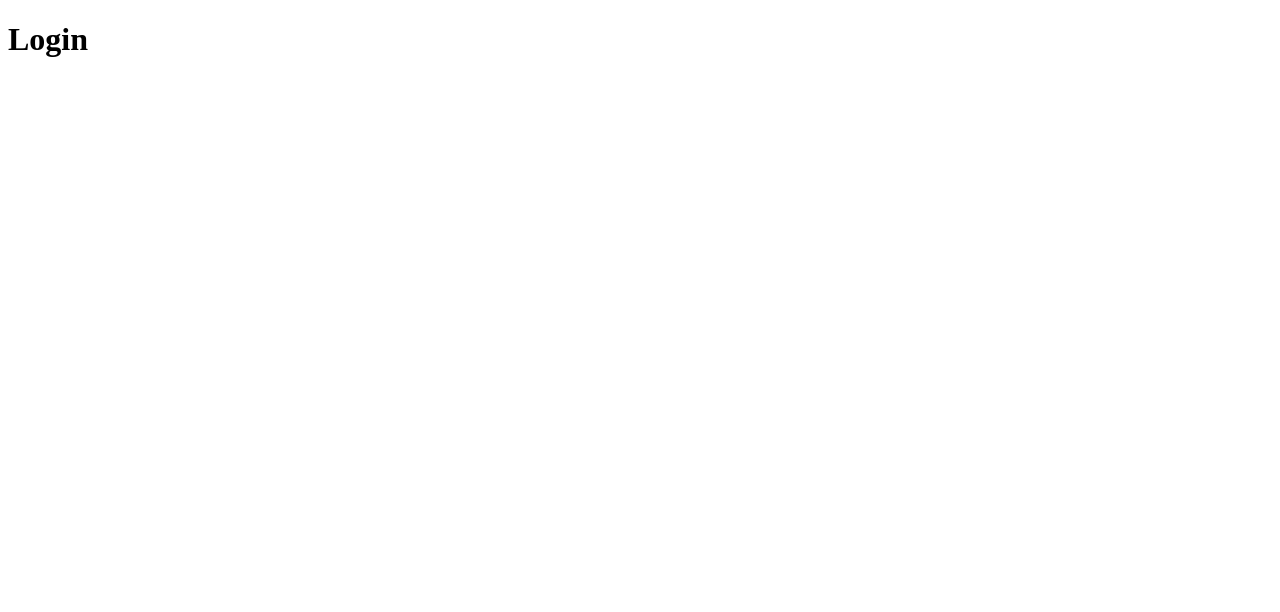
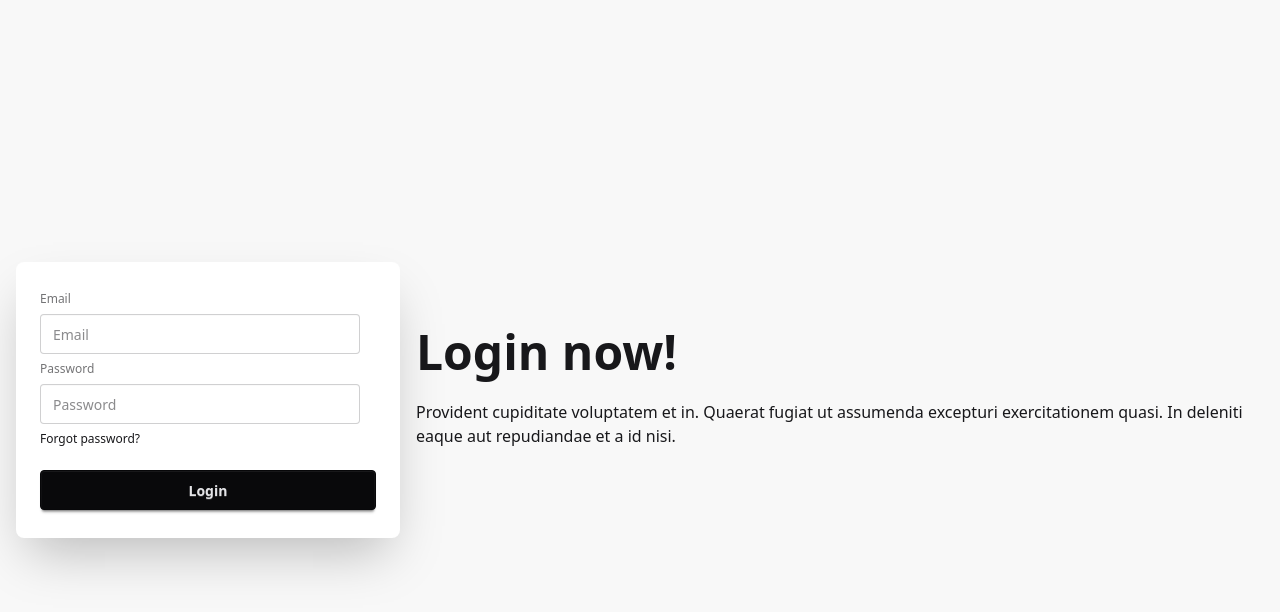
Before and after one commit to dojofullstack/mi-primer-portafolio-dojo, a plain HTML site: page login.html in a window 1280 px wide. Drawn offline with nearby package versions, Linux system fonts and the light colour scheme.

Commit message:
login completado

```diff
--- a/login.html
+++ b/login.html
@@ -1,13 +1,38 @@
 <!DOCTYPE html>
 <html lang="en">
-<head>
-    <meta charset="UTF-8">
-    <meta name="viewport" content="width=device-width, initial-scale=1.0">
+  <head>
+    <meta charset="UTF-8" />
+    <meta name="viewport" content="width=device-width, initial-scale=1.0" />
     <title>Document</title>
-</head>
-<body>
-
-    <h1>Login</h1>
-
-</body>
+    <link href="https://cdn.jsdelivr.net/npm/daisyui@5" rel="stylesheet" type="text/css" />
+<script src="https://cdn.jsdelivr.net/npm/@tailwindcss/browser@4"></script>
+  </head>
+  <body>
+    <main>
+      <div class="hero bg-base-200 min-h-screen">
+        <div class="hero-content flex-col lg:flex-row-reverse">
+          <div class="text-center lg:text-left">
+            <h1 class="text-5xl font-bold">Login now!</h1>
+            <p class="py-6">
+              Provident cupiditate voluptatem et in. Quaerat fugiat ut assumenda
+              excepturi exercitationem quasi. In deleniti eaque aut repudiandae
+              et a id nisi.
+            </p>
+          </div>
+          <div class="card bg-base-100 w-full max-w-sm shrink-0 shadow-2xl">
+            <div class="card-body">
+              <fieldset class="fieldset">
+                <label class="label">Email</label>
+                <input type="email" class="input" placeholder="Email" />
+                <label class="label">Password</label>
+                <input type="password" class="input" placeholder="Password" />
+                <div><a class="link link-hover">Forgot password?</a></div>
+                <button class="btn btn-neutral mt-4">Login</button>
+              </fieldset>
+            </div>
+          </div>
+        </div>
+      </div>
+    </main>
+  </body>
 </html>
```
